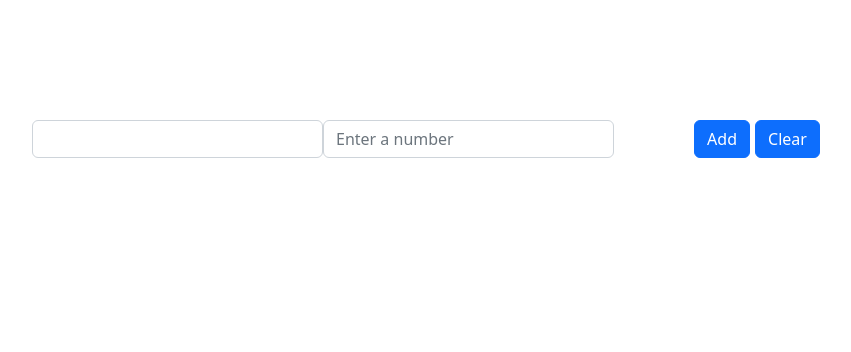
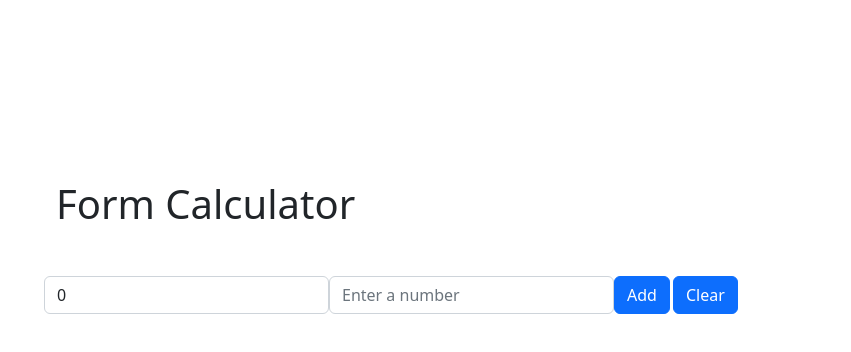
Before and after one commit to williamhancharek/project-b, a React (Create React App) app: page / in a window 1280 px wide. Shown: the top 352 px of the page, without its empty margins (26-877 px from the left). Built offline with nearby package versions, Linux system fonts and the light colour scheme.

Commit message:
Fixed the result input

```diff
--- a/src/App.css
+++ b/src/App.css
@@ -1,10 +1,10 @@
-.App {
-  text-align: center;
+.App .container {
+  margin: 120px auto;
+  padding-top: 60px;
 }
 
-.App .container {
-  margin: 120px auto;
-  padding: 0px;
+.App h1 {
+  padding-bottom: 40px;
 }
 
 .App .col-3 {
@@ -12,5 +12,5 @@
 }
 
 .App .btn {
-  margin-right: 5px;
+  margin-right: 3px;
 }
--- a/src/App.js
+++ b/src/App.js
@@ -4,30 +4,46 @@ import "bootstrap/dist/css/bootstrap.min.css";
 
 export default function App() {
   const [input, setInput] = useState(0);
+  const [result, setResult] = useState(0);
+  const [clear, setClear] = useState("");
 
   function handleInput(event) {
     setInput(event.target.value);
-    console.log(event.target.value);
+    setClear(event.target.value);
   }
 
   function handleSubmit(event) {
     event.preventDefault();
-    alert(input)
+    let number = Number(input);
+    let secondNumber = Number(result);
+    setResult(number + secondNumber);
   }
+
+  function resetInputField() {
+    setClear("");
+  }
+
   return (
     <div className="App">
       <div className="container">
+        <h1>Form Calculator</h1>
         <form onSubmit={handleSubmit} className="search-form" id="search-form">
           <div className="row">
             <div className="col-3">
               <div className="form-group form-group-warning">
-                <input type="text" className="form-control" id="number-input" />
+                <input
+                  type="number"
+                  className="form-control"
+                  id="result-input"
+                  value={result}
+                />
               </div>
             </div>
             <div className="col-3">
               <div className="form-group form-group-warning">
                 <input
-                  type="text"
+                  type="number"
+                  value={clear}
                   placeholder="Enter a number"
                   className="form-control"
                   id="number-input"
@@ -37,7 +53,12 @@ export default function App() {
             </div>
             <div className="col-3">
               <button className="btn btn-primary">Add</button>
-              <button className="btn btn-primary pl-3">Clear</button>
+              <button
+                onClick={resetInputField}
+                className="btn btn-primary pl-3"
+              >
+                Clear
+              </button>
             </div>
           </div>
         </form>
```
